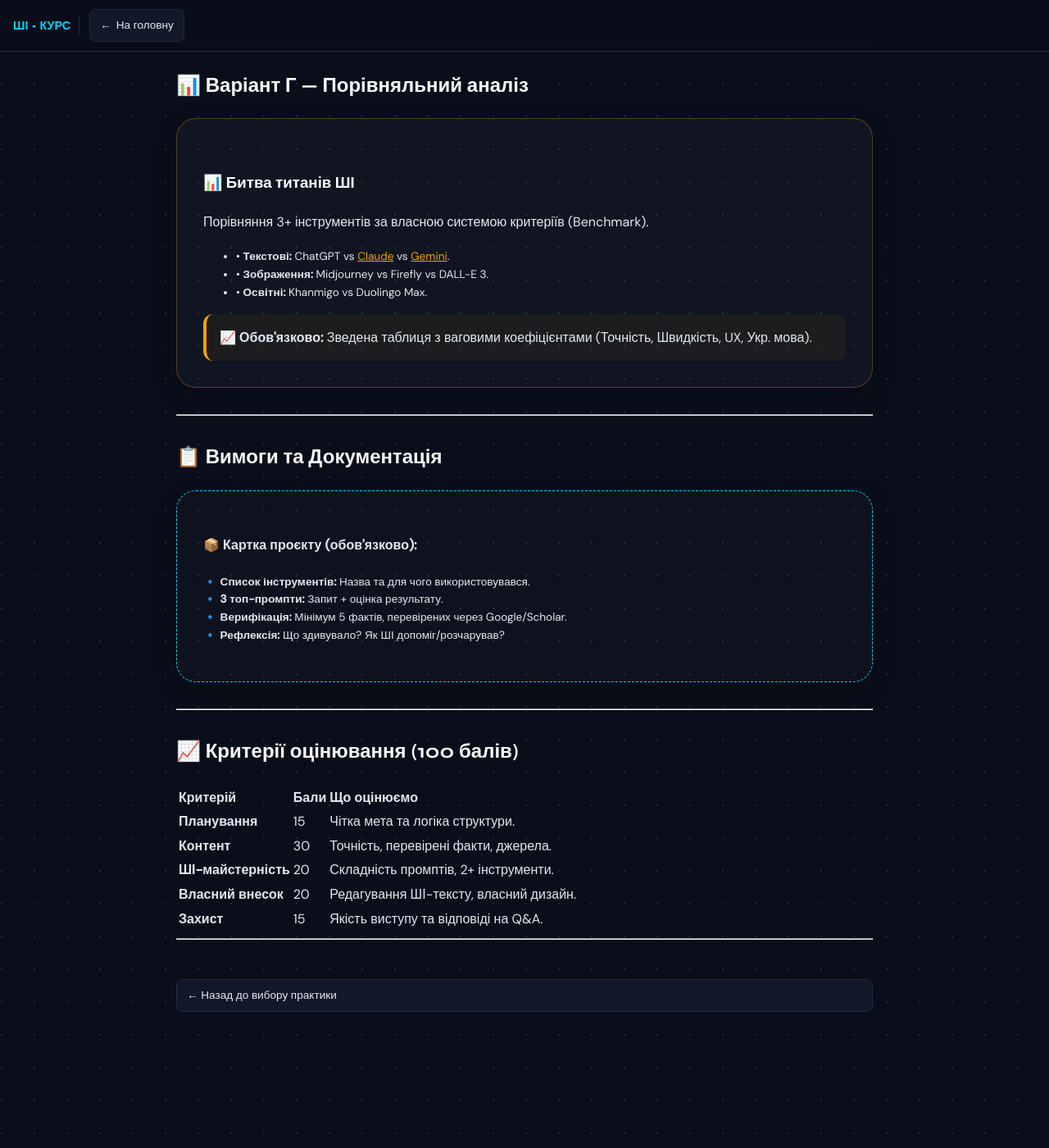
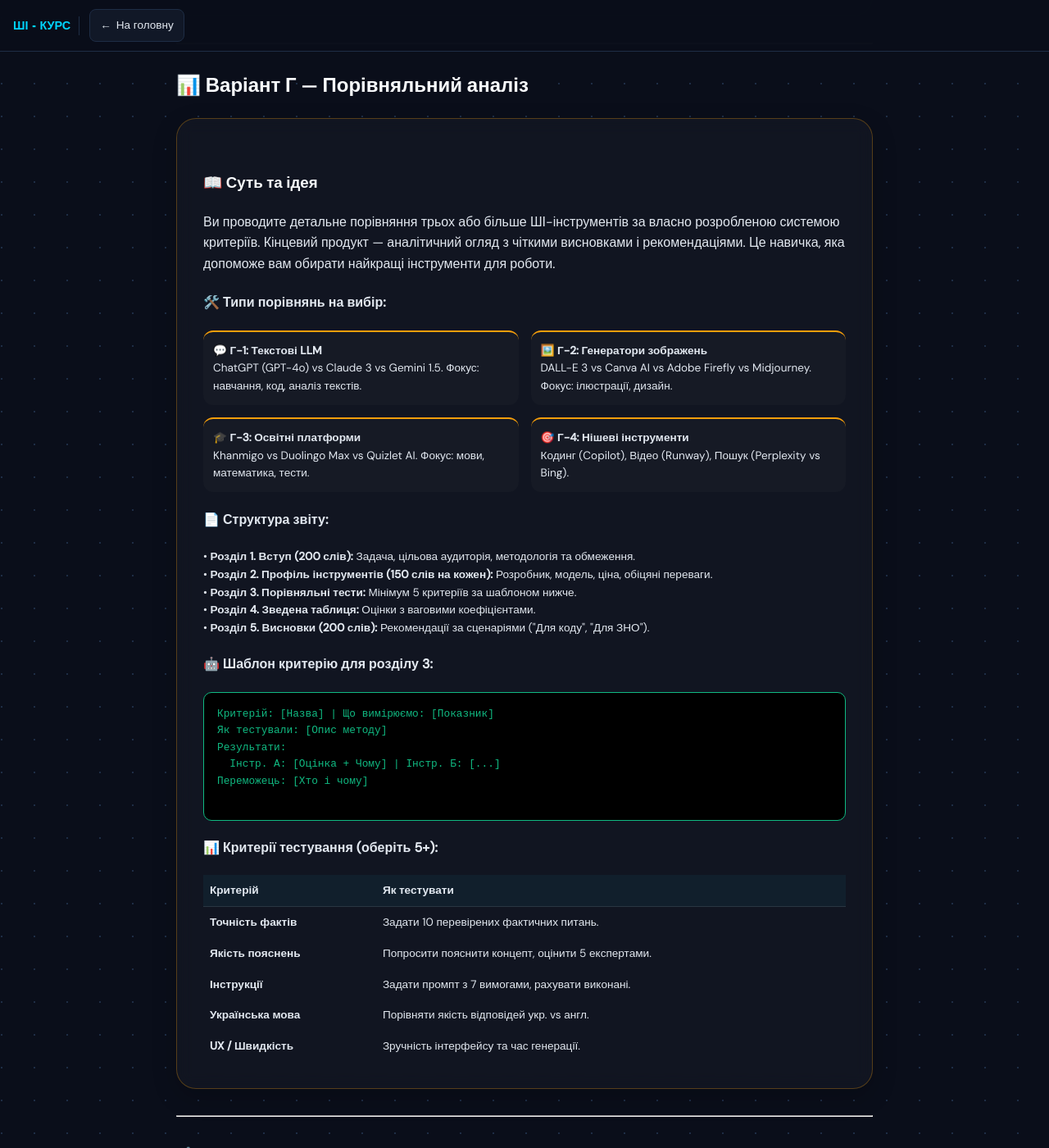
Before and after one commit to Ilona160/AI, a Jekyll site: the page built from practice/projects.md, in a window 1280 px wide and 1400 px high, scrolled down 4100 px. Shown: the whole window at 82% size. Built offline with Jekyll 4.4.1, drawn with Linux system fonts in a browser that asks for light colours.

Commit message:
Update projects.md

```diff
--- a/practice/projects.md
+++ b/practice/projects.md
@@ -166,7 +166,7 @@
         </div>
         <div class="theory-card" style="margin:0; padding: 15px; border-top: 2px solid #10b981;">
             <h4>🖼️ Комікс (8-12 стор)</h4>
-            <p style="font-size: 0.8rem;">Сюжет + персонажі. Графіка через <a href="https://canva.com" target="_blank" style="color: #10b981;">Canva AI</a> або вручну.</p>
+            <p style="font-size: 0.8rem;">Сюжет + персонажі. Графіка через <a href="https://canva.com" target="_blank" style="color: #10b981;">Canva Magic</a> або вручну.</p>
         </div>
         <div class="theory-card" style="margin:0; padding: 15px; border-top: 2px solid #10b981;">
             <h4>🎮 Гра/Квест (15+ кр)</h4>
@@ -180,18 +180,61 @@
 <a id="variant-d"></a>
 ## 📊 Варіант Г — Порівняльний аналіз
 
-<div class="content-block" style="background: rgba(255, 255, 255, 0.03); border: 1px solid rgba(245, 158, 11, 0.3); padding: 2rem; border-radius: 24px; margin-bottom: 2rem;">
-    <h3>📊 Битва титанів ШІ</h3>
-    <p>Порівняння 3+ інструментів за власною системою критеріїв (Benchmark).</p>
+<div class="content-block" style="background: rgba(255, 255, 255, 0.03); backdrop-filter: blur(10px); border: 1px solid rgba(245, 158, 11, 0.3); padding: 2rem; border-radius: 24px; margin-bottom: 2rem;">
+    <h3>📖 Суть та ідея</h3>
+    <p>Ви проводите детальне порівняння трьох або більше ШІ-інструментів за власно розробленою системою критеріїв. Кінцевий продукт — аналітичний огляд з чіткими висновками і рекомендаціями. Це навичка, яка допоможе вам обирати найкращі інструменти для роботи.</p>
 
-    <ul style="font-size: 0.85rem;">
-        <li>• <strong>Текстові:</strong> ChatGPT vs <a href="https://claude.ai" target="_blank" style="color: #f59e0b;">Claude</a> vs <a href="https://gemini.google.com" target="_blank" style="color: #f59e0b;">Gemini</a>.</li>
-        <li>• <strong>Зображення:</strong> Midjourney vs Firefly vs DALL-E 3.</li>
-        <li>• <strong>Освітні:</strong> Khanmigo vs Duolingo Max.</li>
-    </ul>
+    <h4>🛠️ Типи порівнянь на вибір:</h4>
+    <div style="display: grid; grid-template-columns: 1fr 1fr; gap: 15px; font-size: 0.85rem; margin-bottom: 20px;">
+        <div style="background: rgba(255,255,255,0.02); padding: 12px; border-radius: 12px; border-top: 2px solid #f59e0b;">
+            <strong>💬 Г-1: Текстові LLM</strong><br>
+            ChatGPT (GPT-4o) vs Claude 3 vs Gemini 1.5. Фокус: навчання, код, аналіз текстів.
+        </div>
+        <div style="background: rgba(255,255,255,0.02); padding: 12px; border-radius: 12px; border-top: 2px solid #f59e0b;">
+            <strong>🖼️ Г-2: Генератори зображень</strong><br>
+            DALL-E 3 vs Canva AI vs Adobe Firefly vs Midjourney. Фокус: ілюстрації, дизайн.
+        </div>
+        <div style="background: rgba(255,255,255,0.02); padding: 12px; border-radius: 12px; border-top: 2px solid #f59e0b;">
+            <strong>🎓 Г-3: Освітні платформи</strong><br>
+            Khanmigo vs Duolingo Max vs Quizlet AI. Фокус: мови, математика, тести.
+        </div>
+        <div style="background: rgba(255,255,255,0.02); padding: 12px; border-radius: 12px; border-top: 2px solid #f59e0b;">
+            <strong>🎯 Г-4: Нішеві інструменти</strong><br>
+            Кодинг (Copilot), Відео (Runway), Пошук (Perplexity vs Bing).
+        </div>
+    </div>
 
-    <div style="background: rgba(245, 158, 11, 0.05); padding: 1rem; border-radius: 12px; margin-top: 15px; border-left: 4px solid #f59e0b;">
-        <strong>📈 Обов'язково:</strong> Зведена таблиця з ваговими коефіцієнтами (Точність, Швидкість, UX, Укр. мова).
+    <h4>📄 Структура звіту:</h4>
+    <div style="font-size: 0.85rem; line-height: 1.6; color: var(--text);">
+        • <strong>Розділ 1. Вступ (200 слів):</strong> Задача, цільова аудиторія, методологія та обмеження.<br>
+        • <strong>Розділ 2. Профіль інструментів (150 слів на кожен):</strong> Розробник, модель, ціна, обіцяні переваги.<br>
+        • <strong>Розділ 3. Порівняльні тести:</strong> Мінімум 5 критеріїв за шаблоном нижче.<br>
+        • <strong>Розділ 4. Зведена таблиця:</strong> Оцінки з ваговими коефіцієнтами.<br>
+        • <strong>Розділ 5. Висновки (200 слів):</strong> Рекомендації за сценаріями ("Для коду", "Для ЗНО").
+    </div>
+
+    <h4 style="margin-top: 20px;">🤖 Шаблон критерію для розділу 3:</h4>
+    <pre style="background: #000; padding: 1rem; border-radius: 10px; border: 1px solid #10b981; color: #10b981; font-family: monospace; font-size: 0.8rem; overflow-x: auto;">
+Критерій: [Назва] | Що вимірюємо: [Показник]
+Як тестували: [Опис методу]
+Результати:
+  Інстр. А: [Оцінка + Чому] | Інстр. Б: [...]
+Переможець: [Хто і чому]
+    </pre>
+
+    <h4 style="margin-top: 20px;">📊 Критерії тестування (оберіть 5+):</h4>
+    <div style="overflow-x: auto;">
+        <table style="width: 100%; border-collapse: collapse; font-size: 0.85rem;">
+            <tr style="border-bottom: 1px solid rgba(255,255,255,0.1); background: rgba(0, 212, 255, 0.05);">
+                <th style="padding: 8px; text-align: left;">Критерій</th>
+                <th style="padding: 8px; text-align: left;">Як тестувати</th>
+            </tr>
+            <tr><td style="padding: 8px;"><strong>Точність фактів</strong></td><td style="padding: 8px;">Задати 10 перевірених фактичних питань.</td></tr>
+            <tr><td style="padding: 8px;"><strong>Якість пояснень</strong></td><td style="padding: 8px;">Попросити пояснити концепт, оцінити 5 експертами.</td></tr>
+            <tr><td style="padding: 8px;"><strong>Інструкції</strong></td><td style="padding: 8px;">Задати промпт з 7 вимогами, рахувати виконані.</td></tr>
+            <tr><td style="padding: 8px;"><strong>Українська мова</strong></td><td style="padding: 8px;">Порівняти якість відповідей укр. vs англ.</td></tr>
+            <tr><td style="padding: 8px;"><strong>UX / Швидкість</strong></td><td style="padding: 8px;">Зручність інтерфейсу та час генерації.</td></tr>
+        </table>
     </div>
 </div>
 
```
